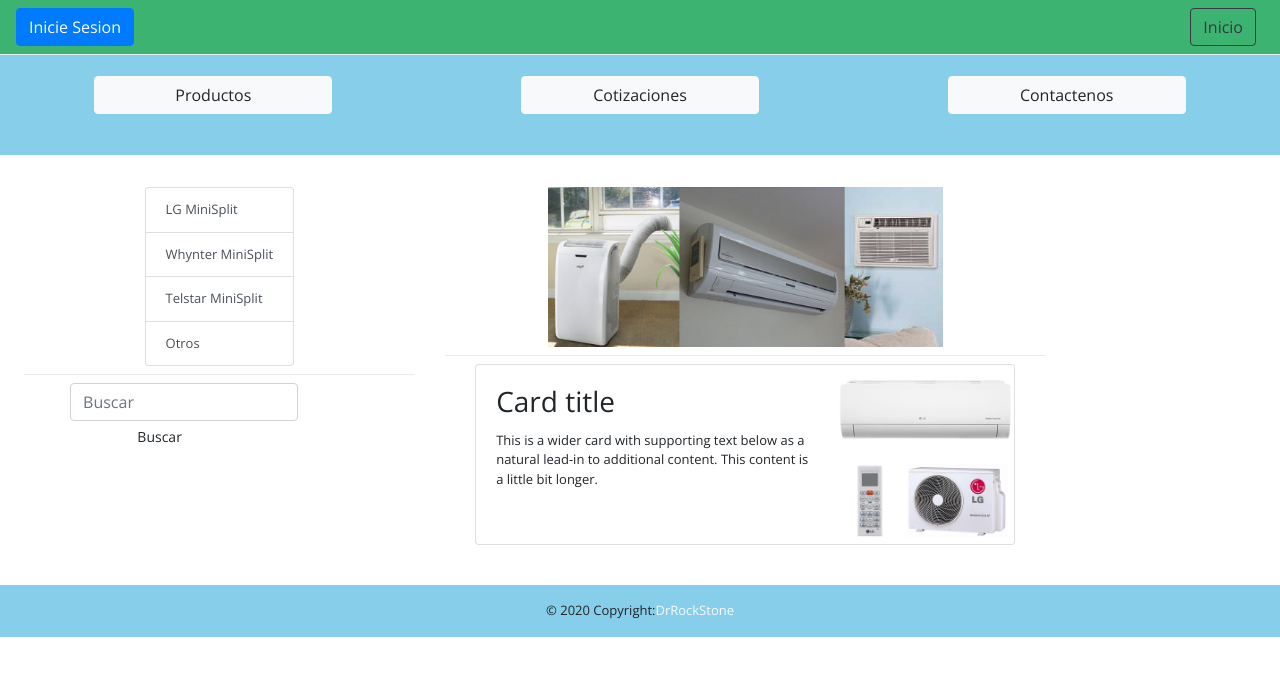
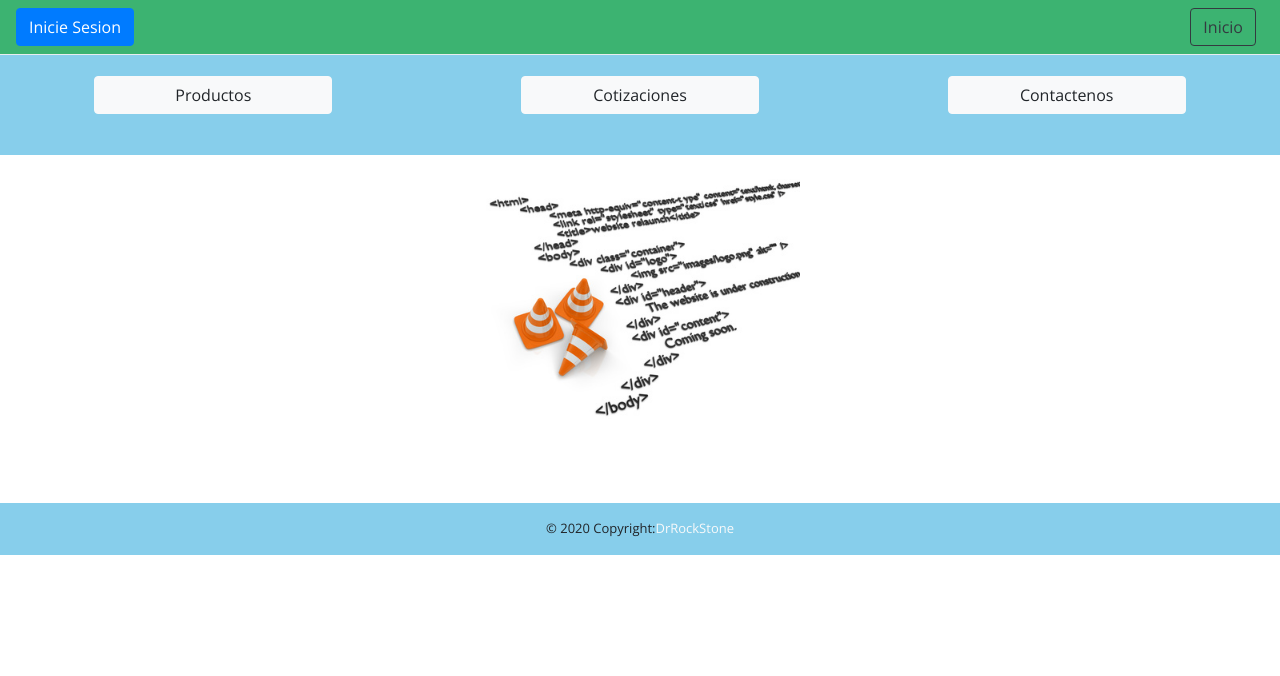
Before and after one commit to DevPiedra/ProyectoE, a plain HTML site: page coti-home.html in a window 1280 px wide. Drawn offline with nearby package versions, Linux system fonts and the light colour scheme.

Commit message:
Cambios Cotizacion

```diff
--- a/coti-home.html
+++ b/coti-home.html
@@ -48,8 +48,14 @@
         </div>
     </div>
 </div>
+<div class="row ">
+    <div class="col text-center py-4">
+        <img class="underconst" src="./img/underconst.jpg" alt="">
+    </div>
+</div>
+
 <!-- Desglose Productos -->
-<section class="productos bg-transparent container-fluid p-4">
+<!-- <section class="productos bg-transparent container-fluid p-4">
 <div class="row text-body">
     <div class="col-4">
         <div class="row justify-content-center mt-2">
@@ -71,7 +77,7 @@
     <div class="col-6">
         <div class="row pictfront my-2 justify-content-center">
             <img src="./img/home02.jpg" alt="">
-            <!-- <div id="carouselExampleFade" class="carousel slide carousel-fade" data-ride="carousel">
+            <div id="carouselExampleFade" class="carousel slide carousel-fade" data-ride="carousel">
                 <div class="carousel-inner">
                     <div class="carousel-item active">
                         <img src="./img/ms01.jpg" class="d-block w-100" alt="...">
@@ -91,7 +97,7 @@
                         <span class="carousel-control-next-icon" aria-hidden="true"></span>
                         <span class="sr-only">Next</span>
                     </a>
-            </div> -->
+            </div>
         </div>
         <div class="dropdown-divider"></div>
         <div class="row  justify-content-center">
@@ -111,7 +117,7 @@
         </div>
     </div>
 </div>
-</section>
+</section> -->
 <!-- Footer -->
 <footer class="page-footer font-small bg-sky">
     <div class="nav justify-content-center py-3">© 2020 Copyright:
--- a/css/style.css
+++ b/css/style.css
@@ -110,3 +110,7 @@ button{
     color: white;
 }
 /* --------------------------------------------- */
+.underconst {
+    object-fit: cover;
+    height: 80%;
+}
```
Also changed, not shown: coti-corp.html (+11 -4 lines), img/underconst.jpg (added).
